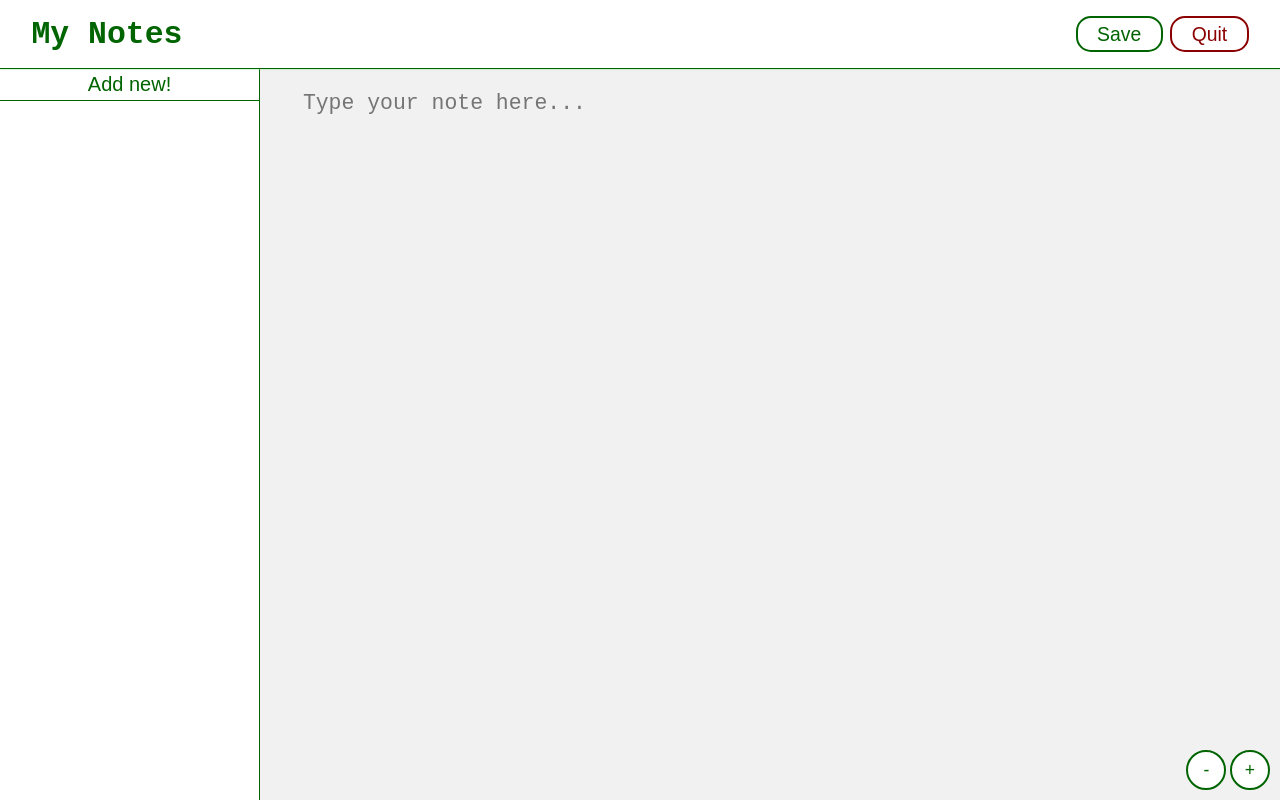
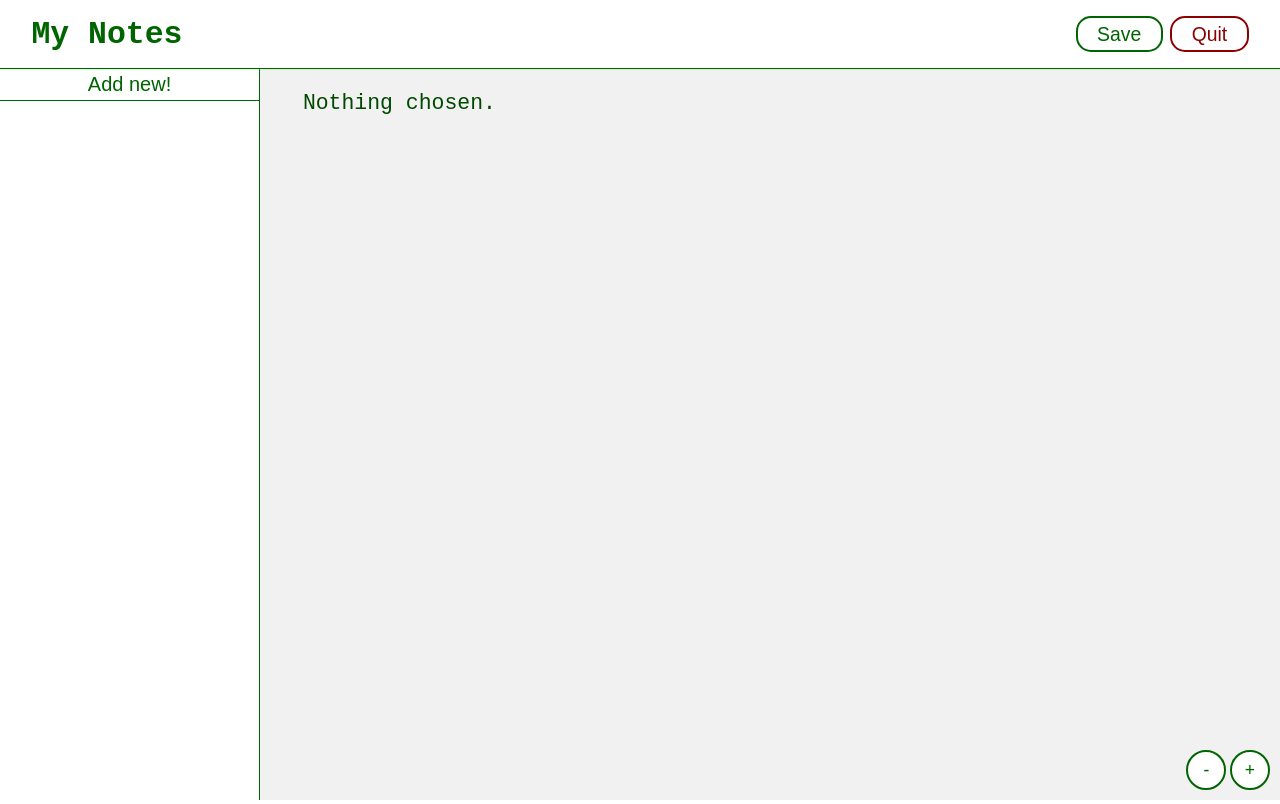
Before and after one commit to it1shka/my-notes-app, a React (Create React App) app: page / in a window 1280 px wide. Built offline with nearby package versions, Linux system fonts and the light colour scheme.

Commit message:
Text area is working!

```diff
--- a/src/components/TextArea.tsx
+++ b/src/components/TextArea.tsx
@@ -1,20 +1,40 @@
-import { useSelector } from "react-redux"
+import { useDispatch, useSelector } from "react-redux"
 import styled from "styled-components"
-import { RootState } from "../store"
+import { RootDispatch, RootState } from "../store"
 import Controls from "./Controls"
+import type { ChangeEvent } from 'react'
+import { setNoteContent } from "../store/slices/notes"
 
 const TextArea = () => {
   const scale = useSelector((state: RootState) => {
     return state.scale.value
   })
 
+  const current = useSelector((state: RootState) => {
+    return state.pointer.value
+  })
 
+  const content = useSelector((state: RootState) => {
+    const notes = state.notes
+    const theNote = notes.find(({createdAt}) => createdAt === current)
+    return theNote?.content ?? 'Nothing chosen.'
+  })
+
+  const dispatch = useDispatch<RootDispatch>()
+  const handleContentChange = (event: ChangeEvent<HTMLTextAreaElement>) => {
+    if(!current) return
+    const value = event.target.value
+    dispatch(setNoteContent({id: current, content: value}))
+  }
 
   return (
     <StyledTextAreaContainer>
       <StyledTextarea
         scale={scale}
         placeholder="Type your note here..."
+        disabled={!current}
+        value={content}
+        onChange={handleContentChange}
       ></StyledTextarea>
       <Controls />
     </StyledTextAreaContainer>
```
